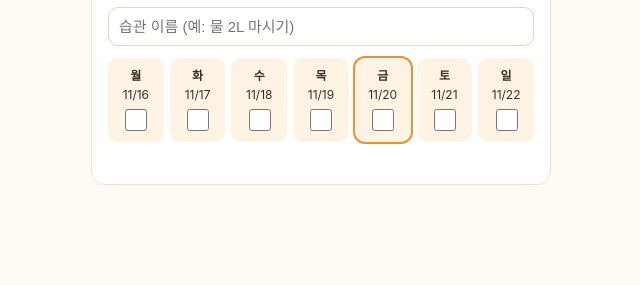
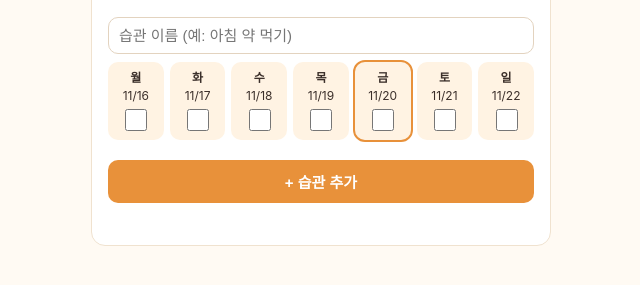
Before and after one commit to kmc1050-creator/abik-widgets, a plain HTML site: page habit/index.html in a window 1280 px wide. Shown: the part 85-370 px from the top of the page, without its empty margins (319-959 px from the left). Drawn offline with Linux system fonts and the light colour scheme.

Commit message:
토핑: 해빗 트래커 여러 습관(최대 5개) 추가·지우기
Co-Authored-By: Claude Opus 5.5 <noreply@anthropic.com>

```diff
--- a/habit/index.html
+++ b/habit/index.html
@@ -23,22 +23,36 @@
   }
   h1 { font-size: 18px; margin: 0 0 4px; }
   #weekLabel { font-size: 13px; color: #7a6a60; margin-bottom: 10px; }
+  /* 습관 한 줄 묶음 */
+  .habit { padding: 10px 0; border-top: 1px dashed #f0e2cf; }
+  .habit:first-child { border-top: none; }
+  .head { display: flex; gap: 6px; }
   input[type=text] {
-    width: 100%;
-    padding: 10px;
+    flex: 1;
+    min-width: 0;
+    padding: 9px 10px;
     font-size: 15px;
     border: 1px solid #e3d3bf;
     border-radius: 10px;
   }
+  .del {
+    padding: 0 12px; font-size: 13px; border: none; border-radius: 10px;
+    background: #efe4d6; color: #7a6a60; cursor: pointer;
+  }
   /* 요일 7칸 */
-  .days { display: grid; grid-template-columns: repeat(7, 1fr); gap: 6px; margin-top: 12px; }
+  .days { display: grid; grid-template-columns: repeat(7, 1fr); gap: 6px; margin-top: 8px; }
   .day {
-    display: flex; flex-direction: column; align-items: center; gap: 4px;
-    padding: 8px 0; border-radius: 10px; background: #fff3e3; font-size: 12px;
+    display: flex; flex-direction: column; align-items: center; gap: 3px;
+    padding: 6px 0; border-radius: 10px; background: #fff3e3; font-size: 12px;
     cursor: pointer; user-select: none;
   }
   .day.today { outline: 2px solid #e8913a; }
   .day input { width: 22px; height: 22px; accent-color: #e8913a; cursor: pointer; }
+  #addBtn {
+    width: 100%; margin-top: 10px; padding: 11px; font-size: 15px; font-weight: 700;
+    color: #fff; background: #e8913a; border: none; border-radius: 10px; cursor: pointer;
+  }
+  #addBtn:disabled { opacity: 0.45; cursor: not-allowed; }
   #saveNotice { margin-top: 10px; font-size: 12px; color: #b5532b; min-height: 16px; }
 </style>
 </head>
@@ -46,37 +60,40 @@
   <div class="card">
     <h1>✅ 해빗 트래커</h1>
     <div id="weekLabel"></div>
-    <input id="habitName" type="text" placeholder="습관 이름 (예: 물 2L 마시기)">
-    <div class="days" id="days"></div>
+    <div id="list"></div>
+    <button id="addBtn">+ 습관 추가</button>
     <div id="saveNotice"></div>
   </div>
 
 <script>
   const DAY_NAMES = ["월", "화", "수", "목", "금", "토", "일"];
-  const nameInput = document.getElementById("habitName");
-  const daysBox = document.getElementById("days");
+  const MAX_HABITS = 5; // [토핑] 습관은 최대 5개까지
+  const list = document.getElementById("list");
+  const addBtn = document.getElementById("addBtn");
   const weekLabel = document.getElementById("weekLabel");
   const saveNotice = document.getElementById("saveNotice");
 
-  // 날짜를 "2026-11-16"처럼 기기 현지 날짜 기준 글자로 바꾼다
   function ymd(d) {
     return d.getFullYear() + "-" + String(d.getMonth() + 1).padStart(2, "0") + "-" + String(d.getDate()).padStart(2, "0");
   }
+  function emptyHabit() {
+    return { name: "", checks: [false, false, false, false, false, false, false] };
+  }
 
-  // 이번 주 월요일 구하기 (getDay: 일=0, 월=1 ... 토=6)
+  // 이번 주 월요일
   const today = new Date();
   const monday = new Date(today.getFullYear(), today.getMonth(), today.getDate());
   monday.setDate(monday.getDate() - ((monday.getDay() + 6) % 7));
-
-  // 주마다 따로 저장하려고 저장 이름에 월요일 날짜를 넣는다
   const STORAGE_KEY = "habit-week-" + ymd(monday);
 
-  // 저장된 기록 읽기 (저장이 막혀 있으면 빈 기록으로 시작)
+  // [토핑] 기록을 습관 목록 형태로 저장 { habits: [ {name, checks}, ... ] }
   let canSave = true;
-  let data = { name: "", checks: [false, false, false, false, false, false, false] };
+  let data = { habits: [emptyHabit()] };
   try {
-    const saved = localStorage.getItem(STORAGE_KEY);
-    if (saved) data = JSON.parse(saved);
+    const saved = JSON.parse(localStorage.getItem(STORAGE_KEY) || "null");
+    if (saved && Array.isArray(saved.habits)) data = saved;
+    // 기본 버전({name, checks}) 기록이 있으면 첫 번째 습관으로 옮겨 온다
+    else if (saved && Array.isArray(saved.checks)) data = { habits: [saved] };
   } catch (e) {
     canSave = false;
   }
@@ -87,41 +104,78 @@
       localStorage.setItem(STORAGE_KEY, JSON.stringify(data));
     } catch (e) {
       canSave = false;
+    }
     showSaveNotice();
   }
+  function showSaveNotice() {
+    saveNotice.textContent = canSave ? "" : "이 화면에서는 기록을 저장할 수 없어요. 새로고침하면 체크가 사라집니다.";
   }
 
-  function showSaveNotice() {
-    if (!canSave) saveNotice.textContent = "이 화면에서는 기록을 저장할 수 없어요. 새로고침하면 체크가 사라집니다.";
+  // 습관 목록 전체를 다시 그린다
+  function render() {
+    list.innerHTML = "";
+    data.habits.forEach(function (habit, h) {
+      const row = document.createElement("div");
+      row.className = "habit";
+
+      const head = document.createElement("div");
+      head.className = "head";
+      const name = document.createElement("input");
+      name.type = "text";
+      name.placeholder = "습관 이름 (예: 아침 약 먹기)";
+      name.value = habit.name;
+      name.addEventListener("input", function () { habit.name = name.value; save(); });
+      head.appendChild(name);
+
+      // [토핑] 습관이 2개 이상일 때만 지우기 버튼
+      if (data.habits.length > 1) {
+        const del = document.createElement("button");
+        del.className = "del";
+        del.textContent = "지우기";
+        del.addEventListener("click", function () {
+          if (!confirm("'" + (habit.name || "이름 없는 습관") + "'을(를) 지울까요?")) return;
+          data.habits.splice(h, 1);
+          save();
+          render();
+        });
+        head.appendChild(del);
       }
+      row.appendChild(head);
 
-  // 화면 그리기
-  const sunday = new Date(monday); sunday.setDate(monday.getDate() + 6);
-  weekLabel.textContent = "이번 주 " + (monday.getMonth() + 1) + "/" + monday.getDate() + " ~ " + (sunday.getMonth() + 1) + "/" + sunday.getDate();
-  nameInput.value = data.name;
-
+      const days = document.createElement("div");
+      days.className = "days";
       for (let i = 0; i < 7; i++) {
         const d = new Date(monday); d.setDate(monday.getDate() + i);
         const cell = document.createElement("label");
         cell.className = "day" + (ymd(d) === ymd(today) ? " today" : "");
+        cell.innerHTML = "<b>" + DAY_NAMES[i] + "</b><span>" + (d.getMonth() + 1) + "/" + d.getDate() + "</span>";
         const box = document.createElement("input");
         box.type = "checkbox";
-    box.checked = !!data.checks[i];
-    box.addEventListener("change", function () {
-      data.checks[i] = box.checked; // 켜고 끄기
-      save();
+        box.checked = !!habit.checks[i];
+        box.addEventListener("change", function () { habit.checks[i] = box.checked; save(); });
+        cell.appendChild(box);
+        days.appendChild(cell);
+      }
+      row.appendChild(days);
+      list.appendChild(row);
     });
-    cell.innerHTML = "<b>" + DAY_NAMES[i] + "</b><span>" + (d.getMonth() + 1) + "/" + d.getDate() + "</span>";
-    cell.appendChild(box);
-    daysBox.appendChild(cell);
+    addBtn.disabled = data.habits.length >= MAX_HABITS;
+    addBtn.textContent = addBtn.disabled ? "습관은 " + MAX_HABITS + "개까지" : "+ 습관 추가";
   }
 
-  // 습관 이름은 칠 때마다 저장
-  nameInput.addEventListener("input", function () {
-    data.name = nameInput.value;
+  // [토핑] 습관 추가
+  addBtn.addEventListener("click", function () {
+    if (data.habits.length >= MAX_HABITS) return;
+    data.habits.push(emptyHabit());
     save();
+    render();
+    const inputs = list.querySelectorAll("input[type=text]");
+    inputs[inputs.length - 1].focus();
   });
 
+  const sunday = new Date(monday); sunday.setDate(monday.getDate() + 6);
+  weekLabel.textContent = "이번 주 " + (monday.getMonth() + 1) + "/" + monday.getDate() + " ~ " + (sunday.getMonth() + 1) + "/" + sunday.getDate();
+  render();
   showSaveNotice();
 </script>
 </body>
```
Lines whose indentation alone changed are shown as unchanged.
